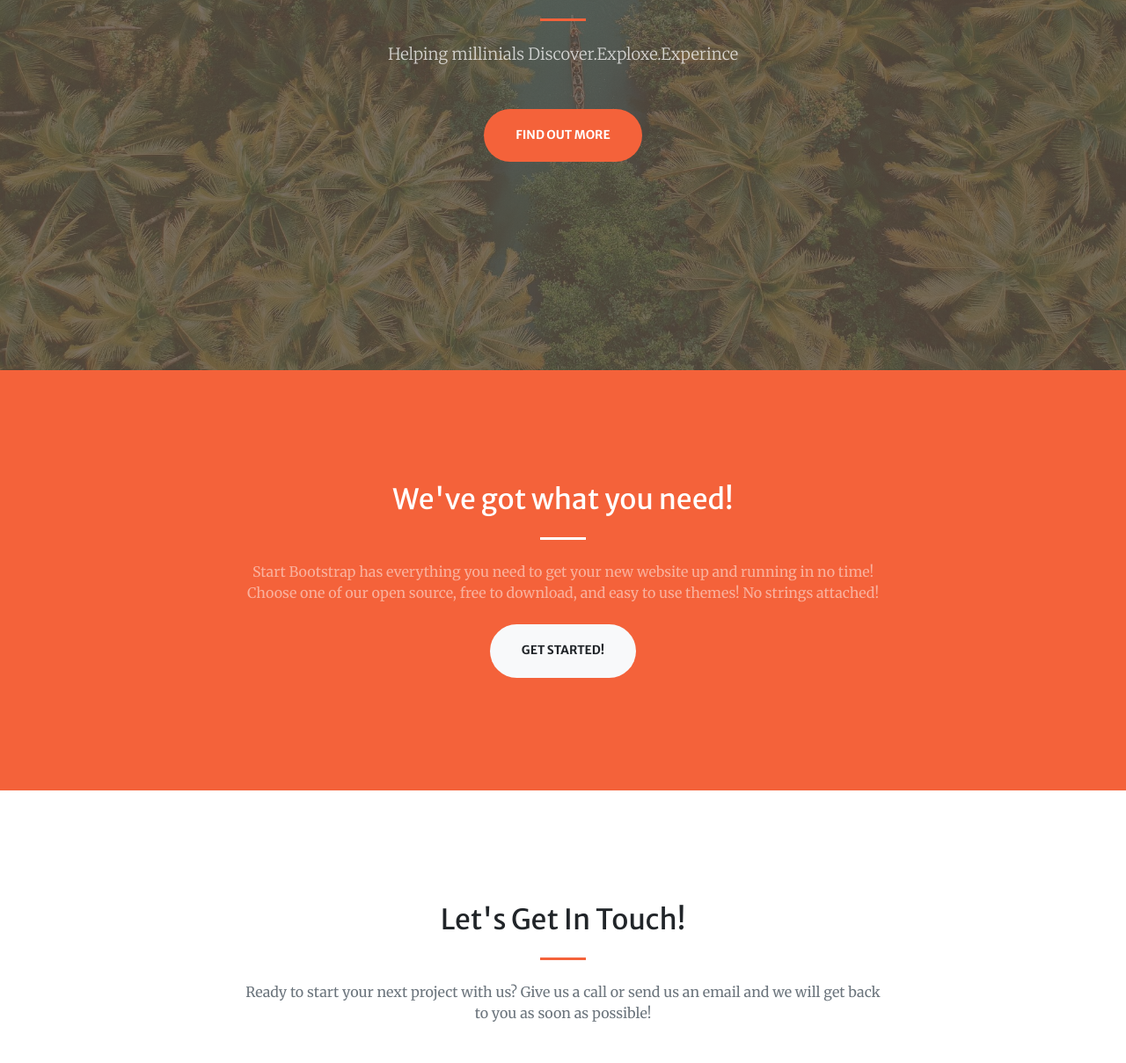
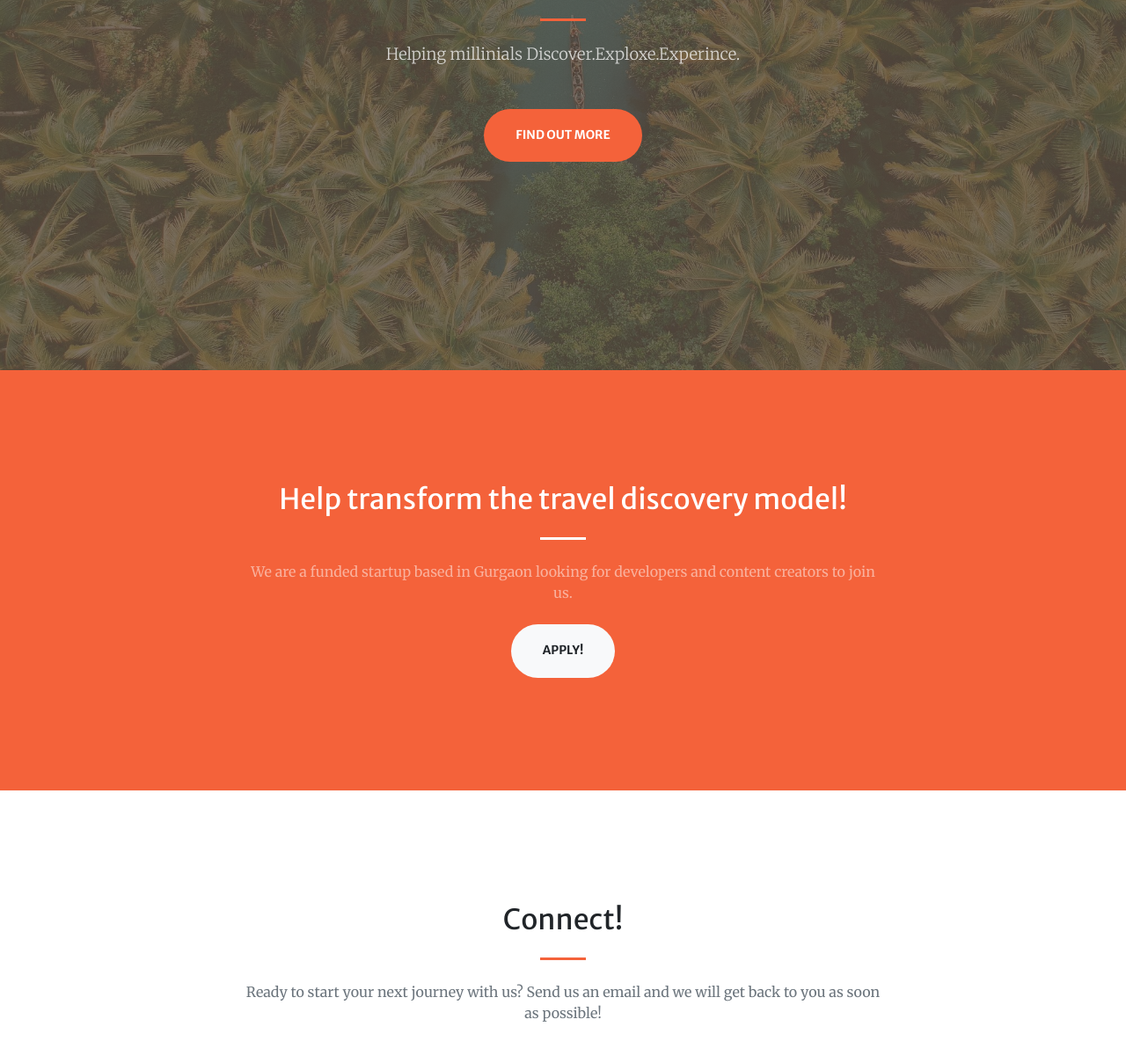
Before and after one commit to manpr/ovi, a website with bundled scripts: page index.html in a window 1280 px wide. Shown: the part 379-1588 px from the top of the page at 88% size. Built offline with nearby package versions, Linux system fonts and the light colour scheme.

Commit message:
Update index.html

```diff
--- a/index.html
+++ b/index.html
@@ -56,7 +56,7 @@
           <hr class="divider my-4">
         </div>
         <div class="col-lg-8 align-self-baseline">
-          <p class="text-white-75 font-weight-light mb-5">Helping millinials Discover.Exploxe.Experince </p>
+          <p class="text-white-75 font-weight-light mb-5">Helping millinials Discover.Exploxe.Experince.</p>
           <a class="btn btn-primary btn-xl js-scroll-trigger" href="#about">Find Out More</a>
         </div>
       </div>
@@ -68,10 +68,10 @@
     <div class="container">
       <div class="row justify-content-center">
         <div class="col-lg-8 text-center">
-          <h2 class="text-white mt-0">We've got what you need!</h2>
+          <h2 class="text-white mt-0">Help transform the travel discovery model!</h2>
           <hr class="divider light my-4">
-          <p class="text-white-50 mb-4">Start Bootstrap has everything you need to get your new website up and running in no time! Choose one of our open source, free to download, and easy to use themes! No strings attached!</p>
-          <a class="btn btn-light btn-xl js-scroll-trigger" href="#services">Get Started!</a>
+          <p class="text-white-50 mb-4">We are a funded startup based in Gurgaon looking for  developers and content creators to join us. </p>
+          <a class="btn btn-light btn-xl js-scroll-trigger" href="http://angel.co">Apply!</a>
         </div>
       </div>
     </div>
@@ -82,9 +82,9 @@
     <div class="container">
       <div class="row justify-content-center">
         <div class="col-lg-8 text-center">
-          <h2 class="mt-0">Let's Get In Touch!</h2>
+          <h2 class="mt-0">Connect!</h2>
           <hr class="divider my-4">
-          <p class="text-muted mb-5">Ready to start your next project with us? Give us a call or send us an email and we will get back to you as soon as possible!</p>
+          <p class="text-muted mb-5">Ready to start your next journey with us? Send us an email and we will get back to you as soon as possible!</p>
         </div>
       </div>
       <div class="row">
```
